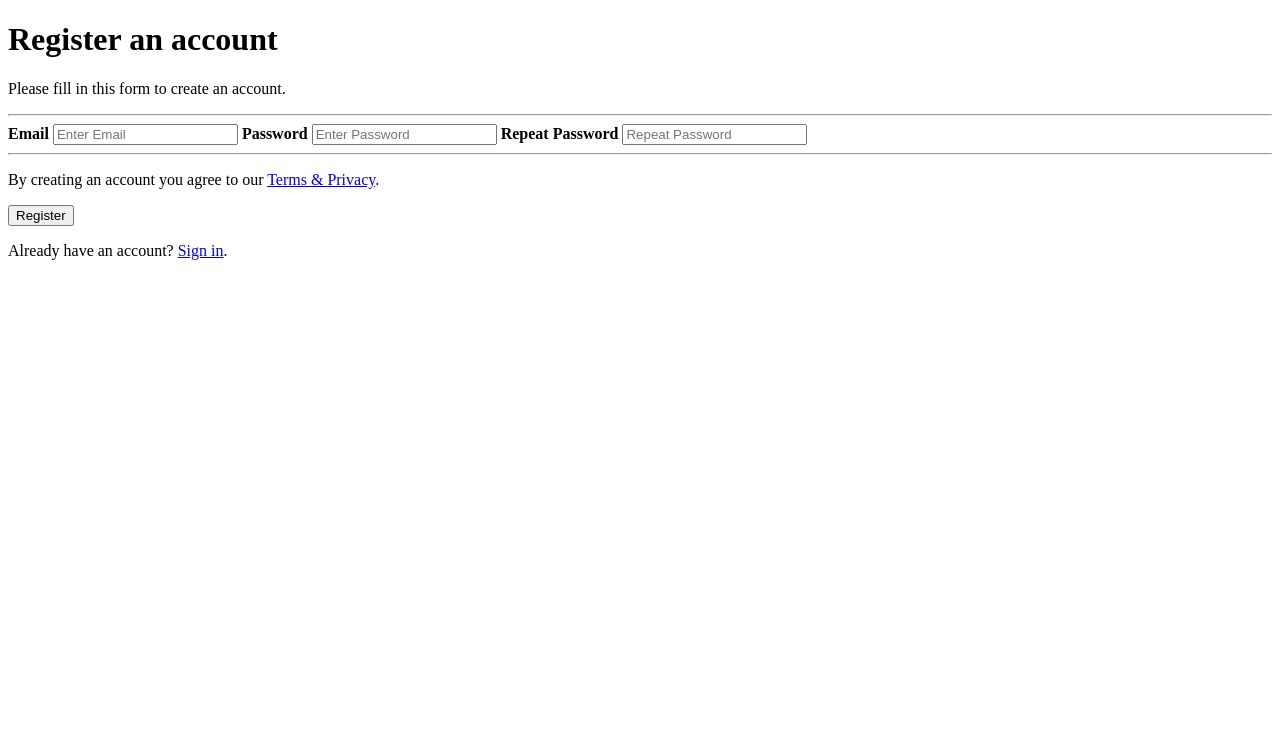
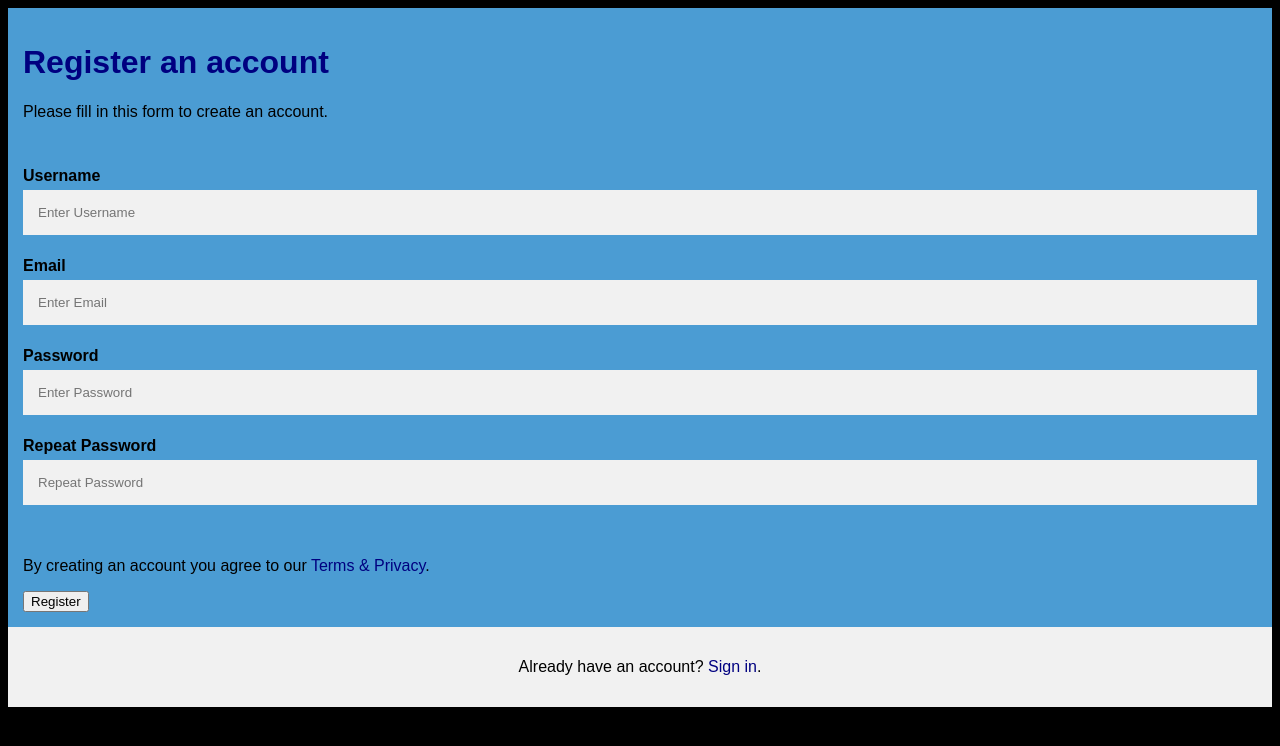
Before and after one commit to comp426-2022-spring/e01-rceglie, a plain HTML site: page public/index.html in a window 1280 px wide. Drawn offline with Linux system fonts and the light colour scheme.

Commit message:
finished

```diff
--- a/public/index.html
+++ b/public/index.html
@@ -3,19 +3,23 @@
 <head>
 <meta name="viewport" content="width=device-width, initial-scale=1">
 <!-- 1. Add a link to a stylesheet called "style.css" on the next line -->
-
+<link rel="stylesheet" href="style.css">
 <!-- 2.  Add a link to a script called "script.js" on the next line -->
+<script src="script.js"></script>
 </head>
 <body>
 
 <form action="/app/register/">
   <div class="container">
     <!-- 3.  Add the ID "register" to the header on the next line -->
-    <h1>Register an account</h1>
+    <h1 id="register">Register an account</h1>
     <p>Please fill in this form to create an account.</p>
     <hr>
 
     <!-- 4. Using the other form fields below as an example, create a new form field for a username. Give it a label also. -->
+
+    <label for="username"><b>Username</b></label>
+    <input type="text" placeholder="Enter Username" name="username" id="username" required>
 
     <!-- 5. The name and ID of the input should be "username" -->
 
@@ -30,14 +34,14 @@
     <input type="password" placeholder="Repeat Password" name="pass-repeat" id="pass-repeat" required>
     <hr>
     <!-- 6. Change the link on the next line to lead to a (nonexistent) page called "/info/terms/" -->
-    <p>By creating an account you agree to our <a href="#">Terms & Privacy</a>.</p>
+    <p>By creating an account you agree to our <a href="/info/terms/">Terms & Privacy</a>.</p>
 
     <button type="submit" class="registerbtn">Register</button>
   </div>
 
   <div class="container signin">
     <!-- 7. Change the link on the next line to lead to a (nonexistent) page called "/app/login/" -->
-    <p>Already have an account? <a href="#">Sign in</a>.</p>
+    <p>Already have an account? <a href="/app/login/">Sign in</a>.</p>
   </div>
 </form>
 
--- a/public/style.css
+++ b/public/style.css
@@ -8,11 +8,11 @@ body {
 }
 
 /* 8. Add style to divs with the "container" class */
- {
+.container {
   /* 9. Add 15px padding */
-
+  padding: 15px;
   /* 10. Make the background color of the container Carolina Blue using the hex code defined here: https://en.wikipedia.org/wiki/Carolina_blue*/
-
+  background-color:#4B9CD3;
 }
 
 input[type=text], input[type=password] {
@@ -30,30 +30,30 @@ input[type=text]:focus, input[type=password]:focus {
 }
 
 /* 11. Style only the h1 with id "register" */
-h1 {
+#register {
   /* 12. Make the text BOLD */
-
-  /* 13. Make the text color navy (look up the hex code for navy)
-
+  font-weight:bold;
+  /* 13. Make the text color navy (look up the hex code for navy)*/
+  color:navy;
 }
 
 hr {
   /* 14. Override default hr style with a 30-pixel bottom margin */
-
+  margin:0 0 30px 0;
   /* 15. Add a 2-pixel solid azure border (look up the hex code). */
-
+  border: 2px azure;
 }
 
 /* 16. Set a style for the submit button with "registerbtn" class */
- {
+#registerbtn {
   /* 17. Set the background color to navy using the hex color */
-
+  background-color:navy;
   /* 18. Set the text color to white using the hex color */
-
+  color:white;
   padding: 16px 20px;
   margin: 8px 0;
   /* 19. Set it to have no border */
-
+  border:0px;
   cursor: pointer;
   width: 100%;
   opacity: 0.9;
@@ -65,21 +65,21 @@ hr {
 
 a {
   /* 20. Make link text color navy blue (look up the hex code) */
-  color: ;
+  color: navy;
   /* 21. Set the text-decoration to none for links */
-  text-decoration: ;
+  text-decoration: none;
 }
 
 /* 22. Set style for links using the :hover pseudoclass */
- {
+a:hover {
   /* 23. Change the color of links to azure on mouseover */
-
+  color:azure;
   /* 24. Set the text-decoration to underline for links on mouseover */
-
+  text-decoration: underline;
 }
 
 .signin {
-  background-color: #f1f1f1
+  background-color: #f1f1f1;
   /* 25. Align the text for the section with class "signin" to be centered */
-
+  text-align:center;
 }
```
